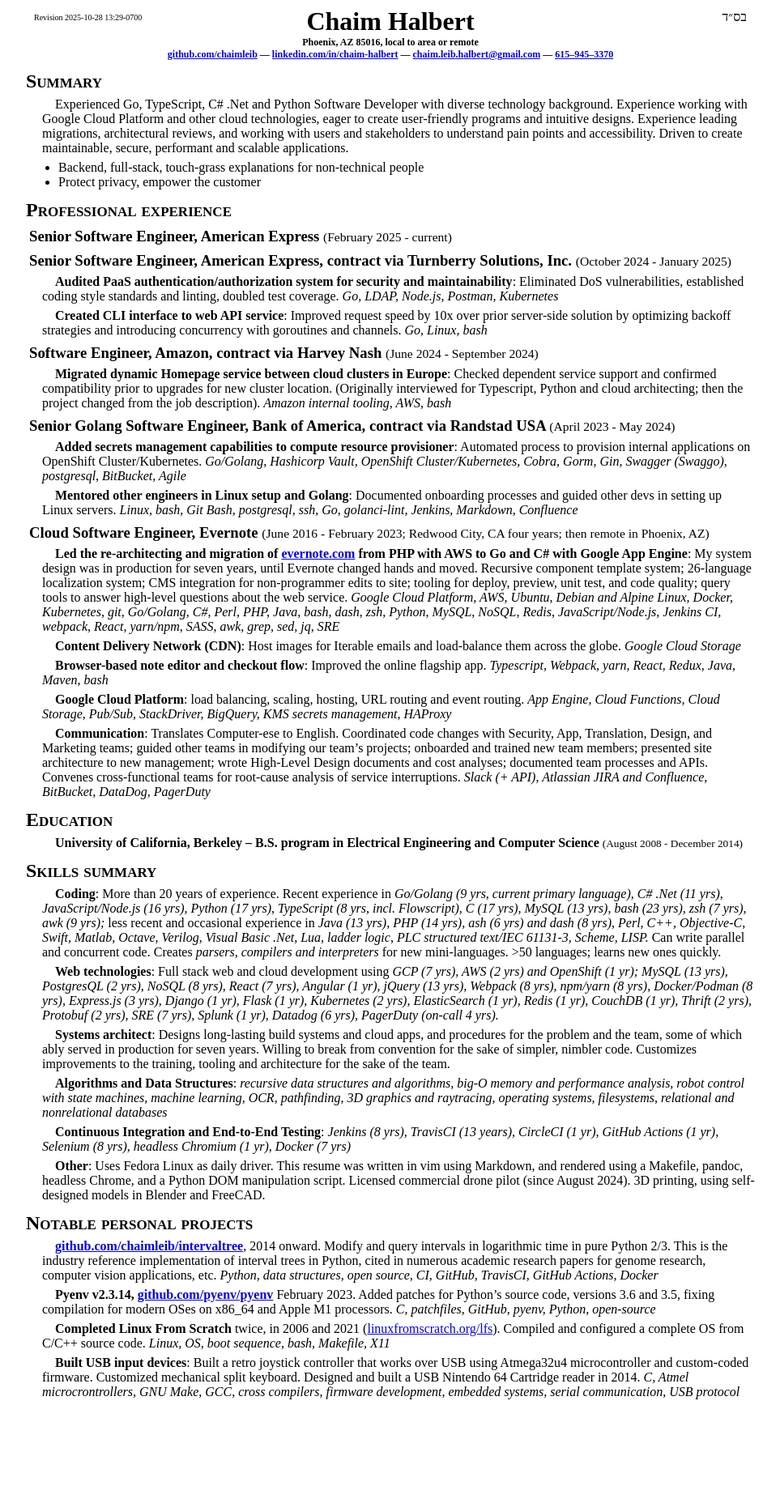
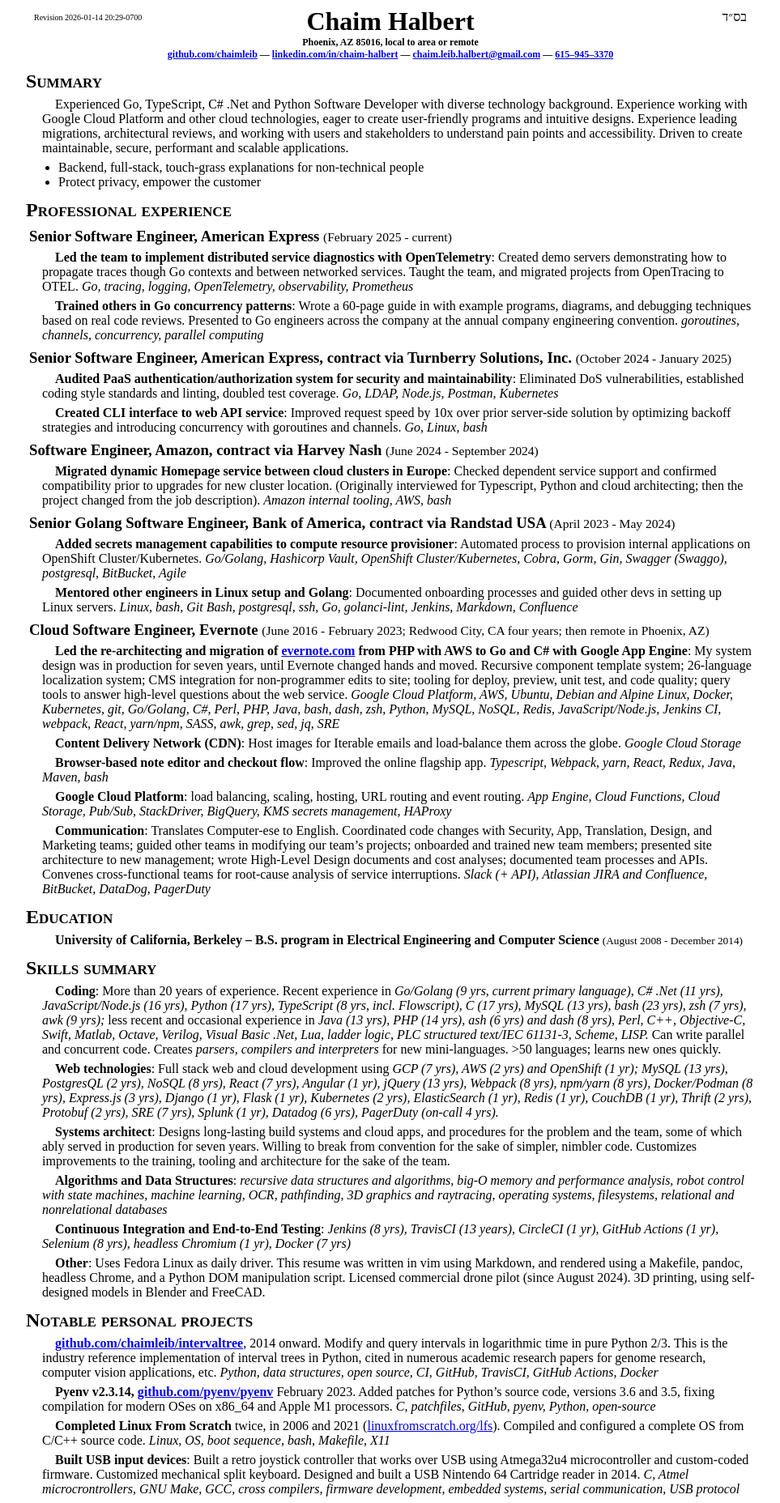
Before and after one commit to chaimleib/chaimleib.github.io, a Jekyll site: the page built from resume/index.html, in a window 1280 px wide. Shown: the whole page at 81% size, without its empty margins (158-1121 px from the left). Built offline with Jekyll 4.4.1, drawn with Linux system fonts in a browser that asks for light colours; before the commit the page ends 1736 px from its top, so only the background shows below that.

Commit message:
feat(resume): tasks from Amex

```diff
--- a/_layouts/resume.html
+++ b/_layouts/resume.html
@@ -3,7 +3,7 @@
   <meta charset="utf-8"/>
   <meta name="generator" content="pandoc"/>
   <meta name="viewport" content="width=device-width, initial-scale=1.0, user-scalable=yes"/>
-  <meta name="revised" content="Chaim Halbert, 2025-10-28 13:29-0700"/>
+  <meta name="revised" content="Chaim Halbert, 2026-01-14 20:29-0700"/>
   <title>Chaim Halbert</title>
   <style>
     code{white-space: pre-wrap;}
@@ -113,7 +113,7 @@
 <div class="content">
 <header id="title-block-header">
 <h1 class="title">Chaim Halbert</h1>
-</header><div id="revision">Revision 2025-10-28 13:29-0700</div>
+</header><div id="revision">Revision 2026-01-14 20:29-0700</div>
 <div id="bsd" dir="rtl">
 בס״ד
 </div>
@@ -183,6 +183,16 @@
 <h3 id="senior-software-engineer-american-express-february-2025---current">Senior
 Software Engineer, American Express <small>(February 2025 -
 current)</small></h3>
+<p><strong>Led the team to implement distributed service diagnostics
+with OpenTelemetry</strong>: Created demo servers demonstrating how to
+propagate traces though Go contexts and between networked services.
+Taught the team, and migrated projects from OpenTracing to OTEL. <em>Go,
+tracing, logging, OpenTelemetry, observability, Prometheus</em></p>
+<p><strong>Trained others in Go concurrency patterns</strong>: Wrote a
+60-page guide in with example programs, diagrams, and debugging
+techniques based on real code reviews. Presented to Go engineers across
+the company at the annual company engineering convention.
+<em>goroutines, channels, concurrency, parallel computing</em></p>
 <h3 id="senior-software-engineer-american-express-contract-via-turnberry-solutions-inc.-october-2024---january-2025">Senior
 Software Engineer, American Express, contract via Turnberry Solutions,
 Inc. <small>(October 2024 - January 2025)</small></h3>
```
